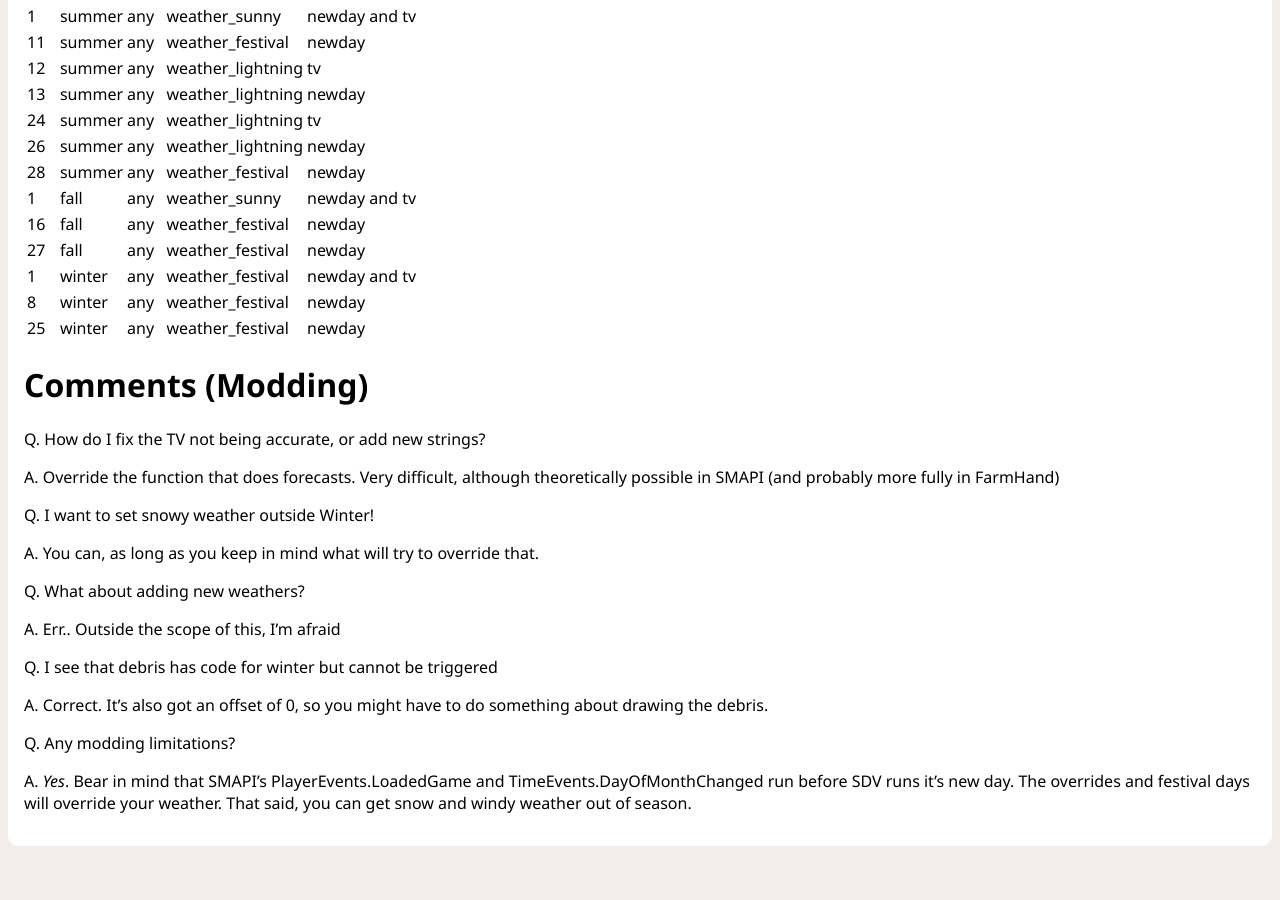
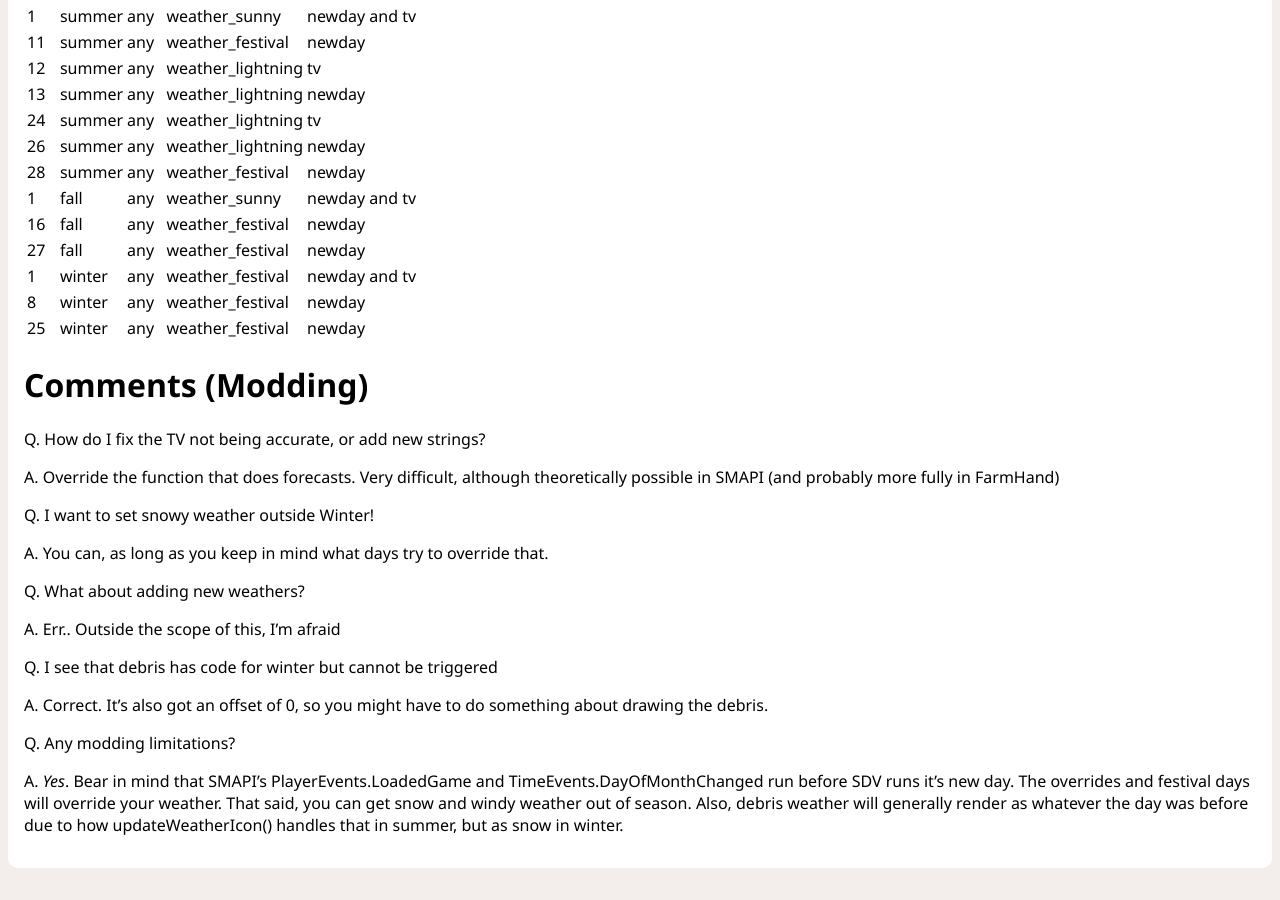
Before and after one commit to Pathoschild/canimod.github.io, a Jekyll site: the page built from guides/weather.md, in a window 1280 px wide and 900 px high, scrolled down 4209 px. Built offline with Jekyll 4.4.1, drawn with Linux system fonts in a browser that asks for light colours; before the commit the page ends 5087 px from its top, so only the background shows below that.

Commit message:
Updating -again
added some context.

```diff
--- a/guides/weather.md
+++ b/guides/weather.md
@@ -190,7 +190,7 @@ A. Override the function that does forecasts. Very difficult, although theoretic
 
 Q. I want to set snowy weather outside Winter!
 
-A. You can, as long as you keep in mind what will try to override that.
+A. You can, as long as you keep in mind what days try to override that.
 
 Q. What about adding new weathers?
 
@@ -202,4 +202,4 @@ A. Correct. It's also got an offset of 0, so you might have to do something abou
 
 Q. Any modding limitations?
 
-A. _Yes_. Bear in mind that SMAPI's PlayerEvents.LoadedGame and TimeEvents.DayOfMonthChanged run before SDV runs it's new day. The overrides and festival days will override your weather. That said, you can get snow and windy weather out of season.
+A. _Yes_. Bear in mind that SMAPI's PlayerEvents.LoadedGame and TimeEvents.DayOfMonthChanged run before SDV runs it's new day. The overrides and festival days will override your weather. That said, you can get snow and windy weather out of season. Also, debris weather will generally render as whatever the day was before due to how updateWeatherIcon() handles that in summer, but as snow in winter.
```
